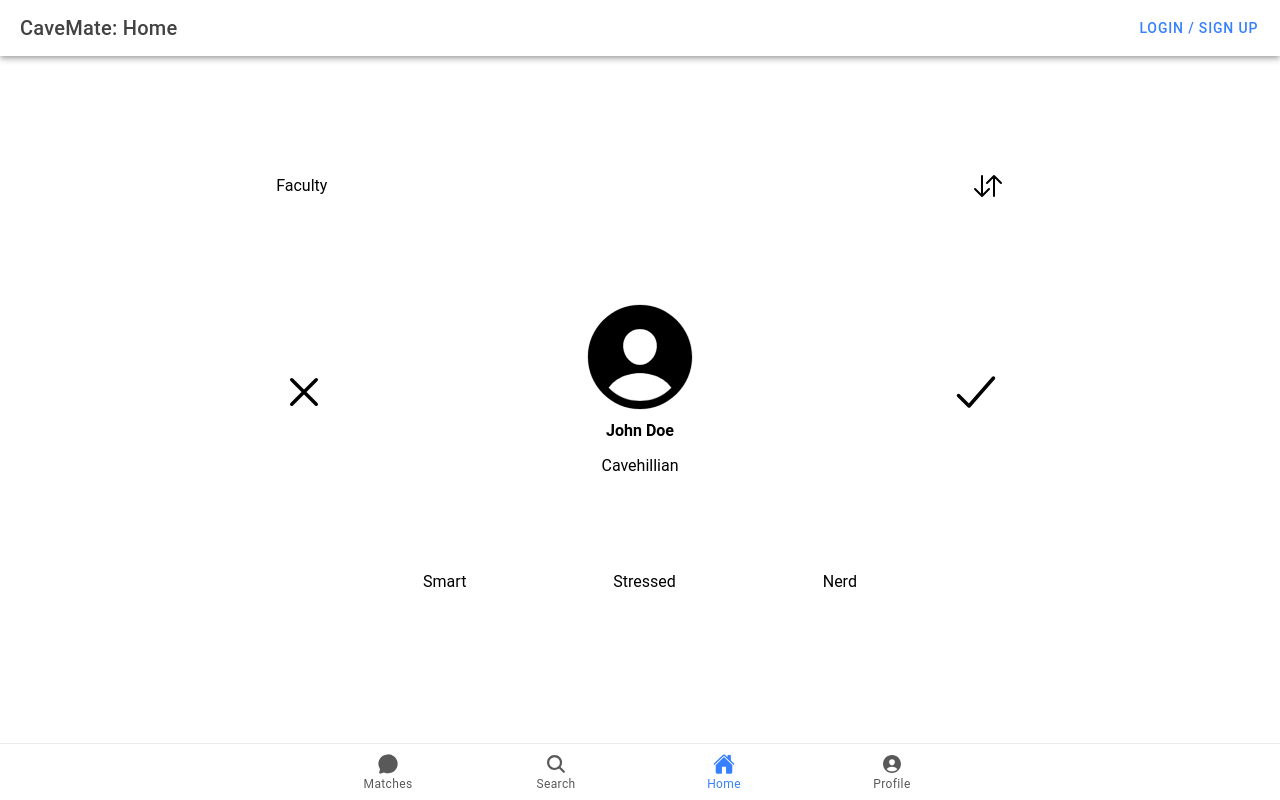
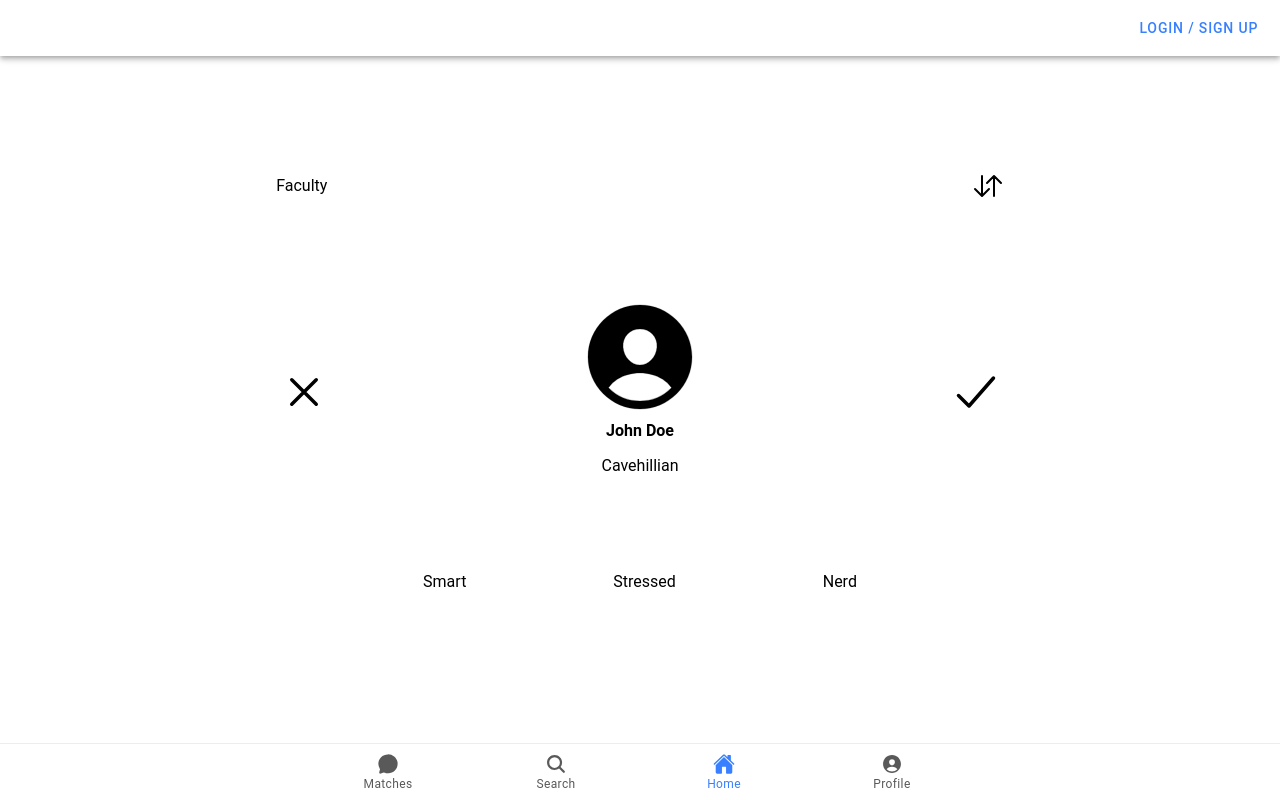
Before and after one commit to IsaiahSama/CaveMate, a React (Vite) app in the folder CaveMate/: page /home in a window 1280 px wide. Built offline with nearby package versions, Linux system fonts and the light colour scheme.

Commit message:
Added link to home page in Header

```diff
--- a/CaveMate/src/components/Header.tsx
+++ b/CaveMate/src/components/Header.tsx
@@ -1,5 +1,6 @@
 import { IonButton, IonButtons, IonHeader, IonTitle, IonToolbar } from "@ionic/react";
 import React from "react";
+import { Link } from "react-router-dom";
 
 
 interface HeaderProps {
@@ -11,7 +12,11 @@ const Header = ({ subtitle }: HeaderProps) => {
     return (
         <IonHeader>
             <IonToolbar>
-            <IonTitle>CaveMate: {subtitle}</IonTitle>
+            <IonTitle>
+                <Link to={"/"} style={{"color": "white", "textDecoration": "none"}}>
+                    CaveMate: {subtitle}
+                </Link>
+                </IonTitle>
             <IonButtons slot="end">
                 <IonButton>Login / Sign up</IonButton>
             </IonButtons>
```
